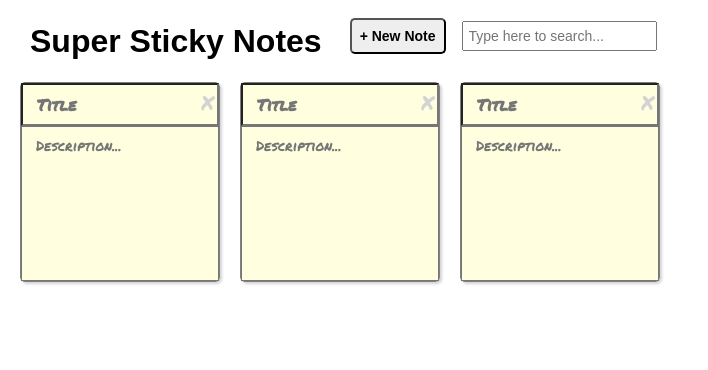
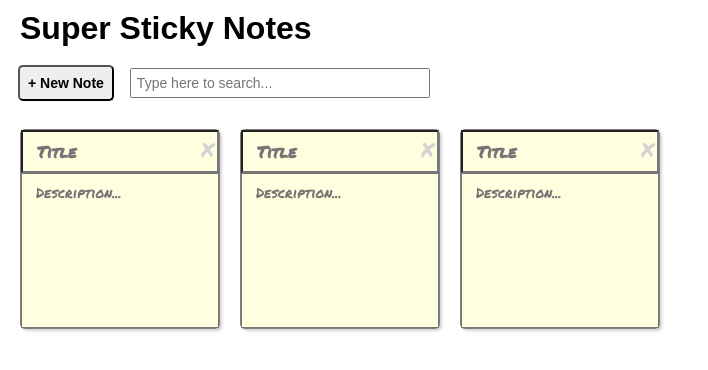
Before and after one commit to agottlieb/Sticky-notes-react, a React (Create React App) app: page / in a window 1280 px wide. Shown: the top 370 px of the page, without its empty margins (0-708 px from the left). Built offline with nearby package versions, Linux system fonts and the light colour scheme.

Commit message:
fixed CSS issues

```diff
--- a/src/App.js
+++ b/src/App.js
@@ -2,9 +2,9 @@ import React from "react";
 
 var App = () => (
   <div>
-    <header className="app-header__controls">
+    <header className="app-header">
       <h1 className="app-header__title">Super Sticky Notes</h1>
-      <aside>
+      <aside className="app-header__controls">
         <button className="add-new">+ New Note</button>
         <input
           type="text"
```
